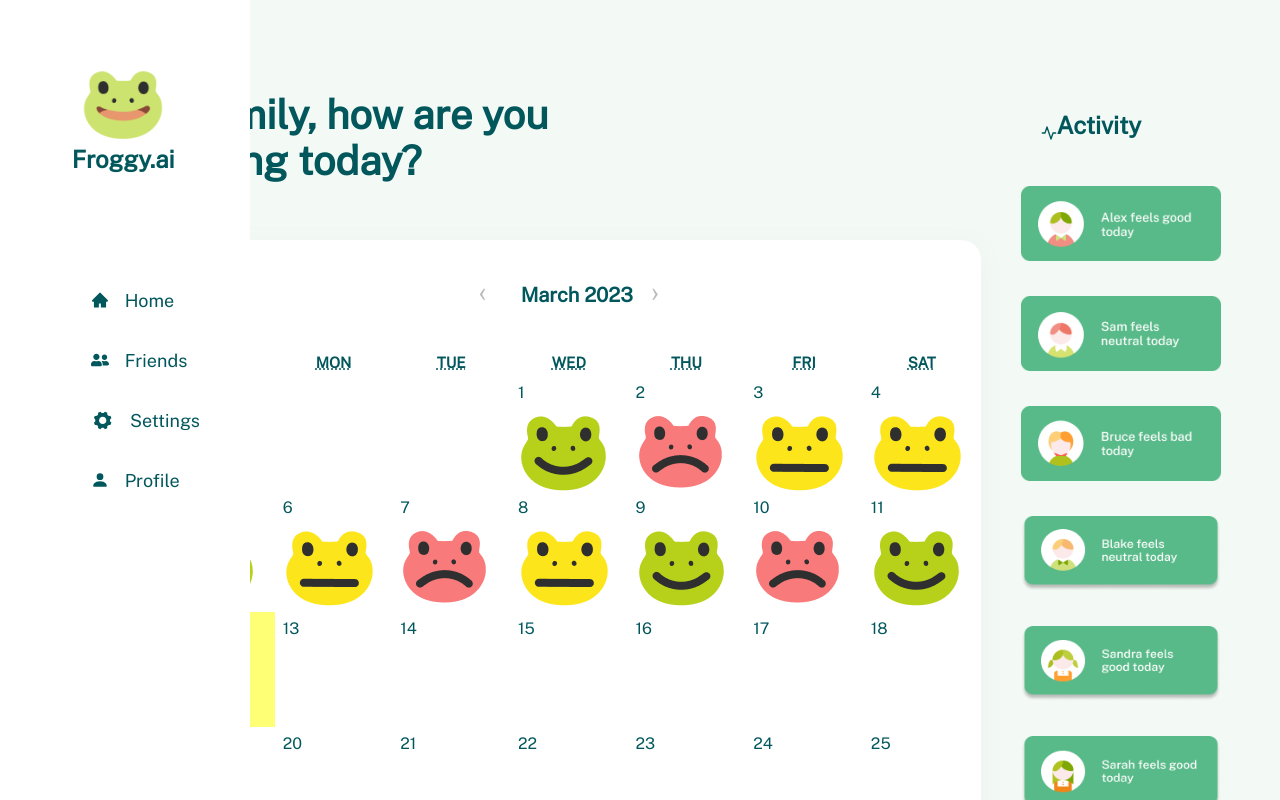
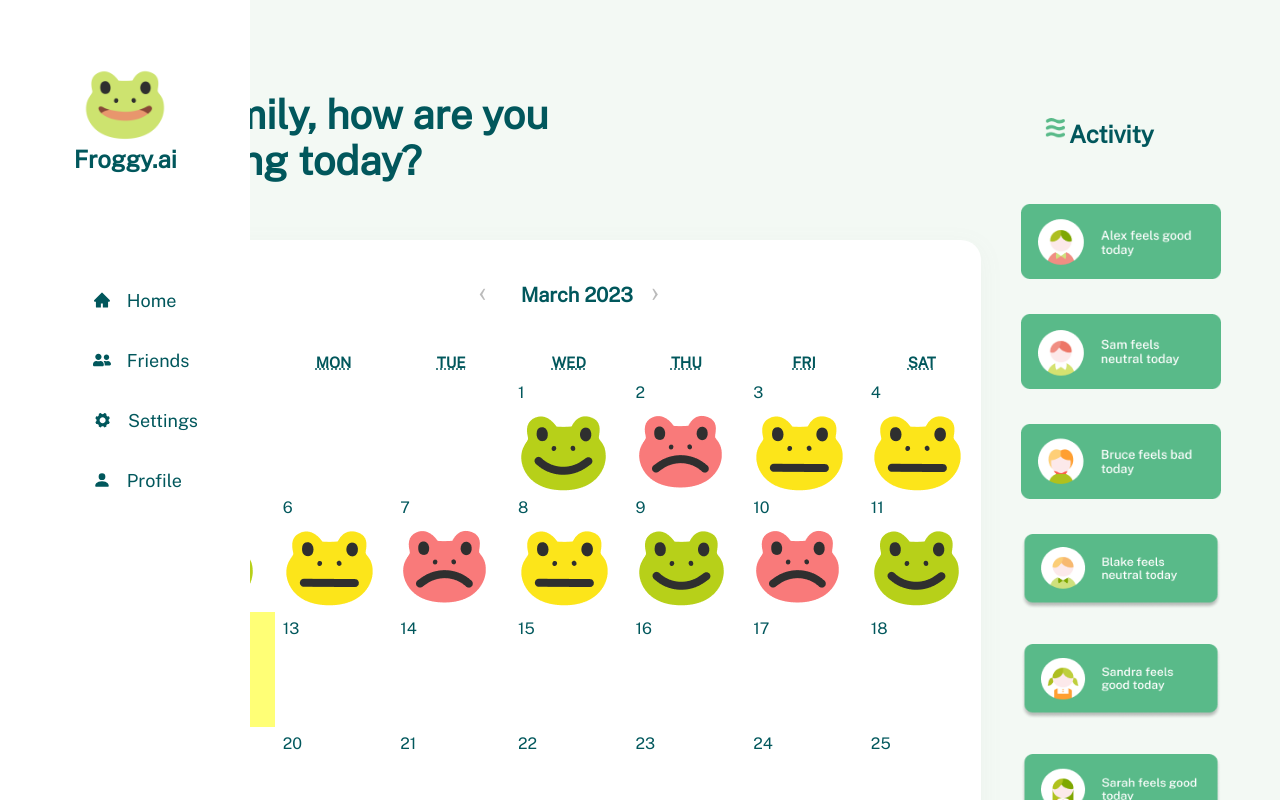
Before and after one commit to shmaiii/cmdf23, a React (Create React App) app in the folder front-end/: page / in a window 1280 px wide. Shown: the top 800 px of the page. Built offline with nearby package versions, Linux system fonts and the light colour scheme.

Commit message:
fixed settings button

```diff
--- a/front-end/src/components/ActivityBar.js
+++ b/front-end/src/components/ActivityBar.js
@@ -11,6 +11,7 @@ import grace from '../images/Group 8.png';
 import './ActivityBar.css';
 import Home from '../pages/Home';
 import Button from 'react-bootstrap/Button';
+import activityLogo from '../images/activity_logo.png';
 
 
 function ActivityBar() {
@@ -30,8 +31,8 @@ function ActivityBar() {
               <Home/>
             </div>
         <div class="float-child2">
-          <div className="activity-bar-text">
-            <FiIcons.FiActivity style = {{color: '#01575C'}} />
+          <div className="activity-bar-text" align="center">
+            <img src={activityLogo} style={{width: "15%", height: "15%"}}/>
             <p className="activitybar-text"> Activity</p>
           </div>
 
--- a/front-end/src/components/SidebarData.js
+++ b/front-end/src/components/SidebarData.js
@@ -20,7 +20,7 @@ export const SidebarData = [
     {
         title: 'Settings',
         path: '/settings',
-        icon: <IoIcons.IoIosSettings style = {{color: '#01575C', width:"70%", height:"70%"}}/>,
+        icon: <IoIcons.IoIosSettings style = {{color: '#01575C', width:"60%", height:"60%"}}/>,
         cName: 'nav-text'
     },
     {
```
Also changed, not shown: front-end/src/images/activity_logo.png (added).
